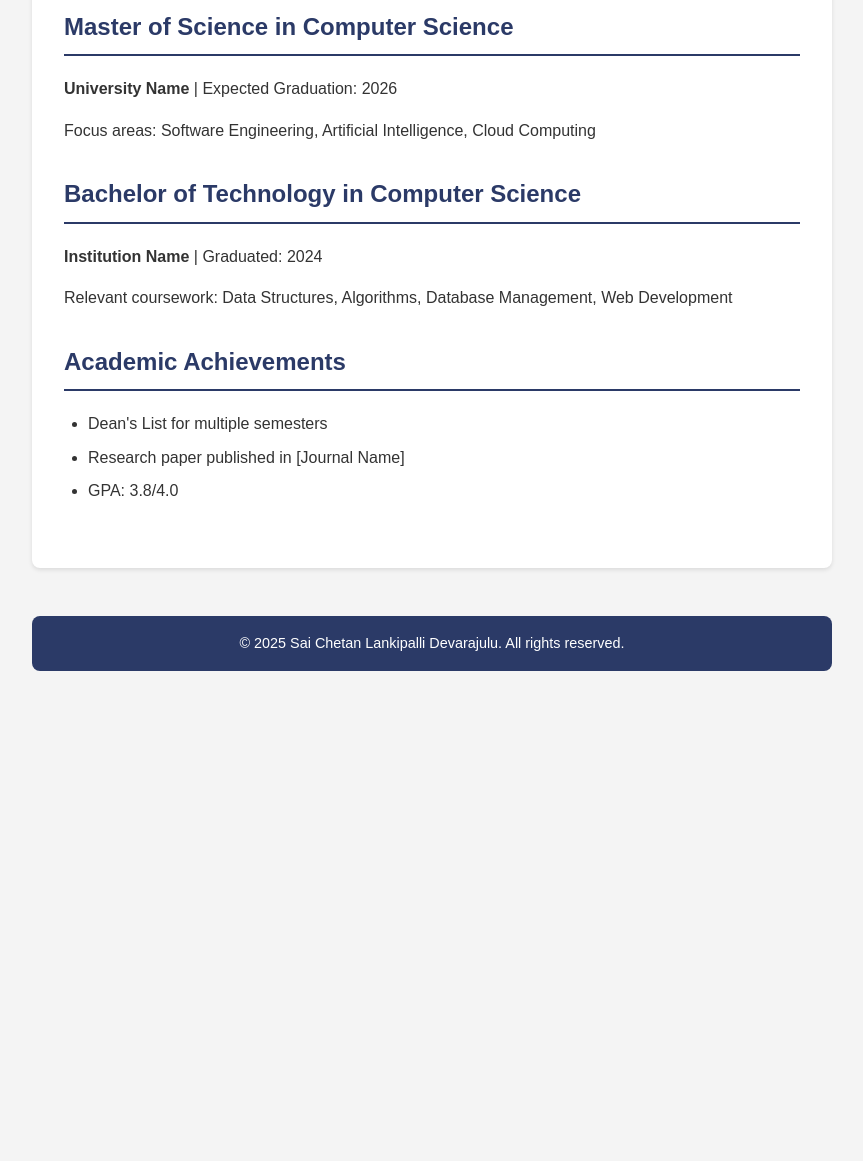
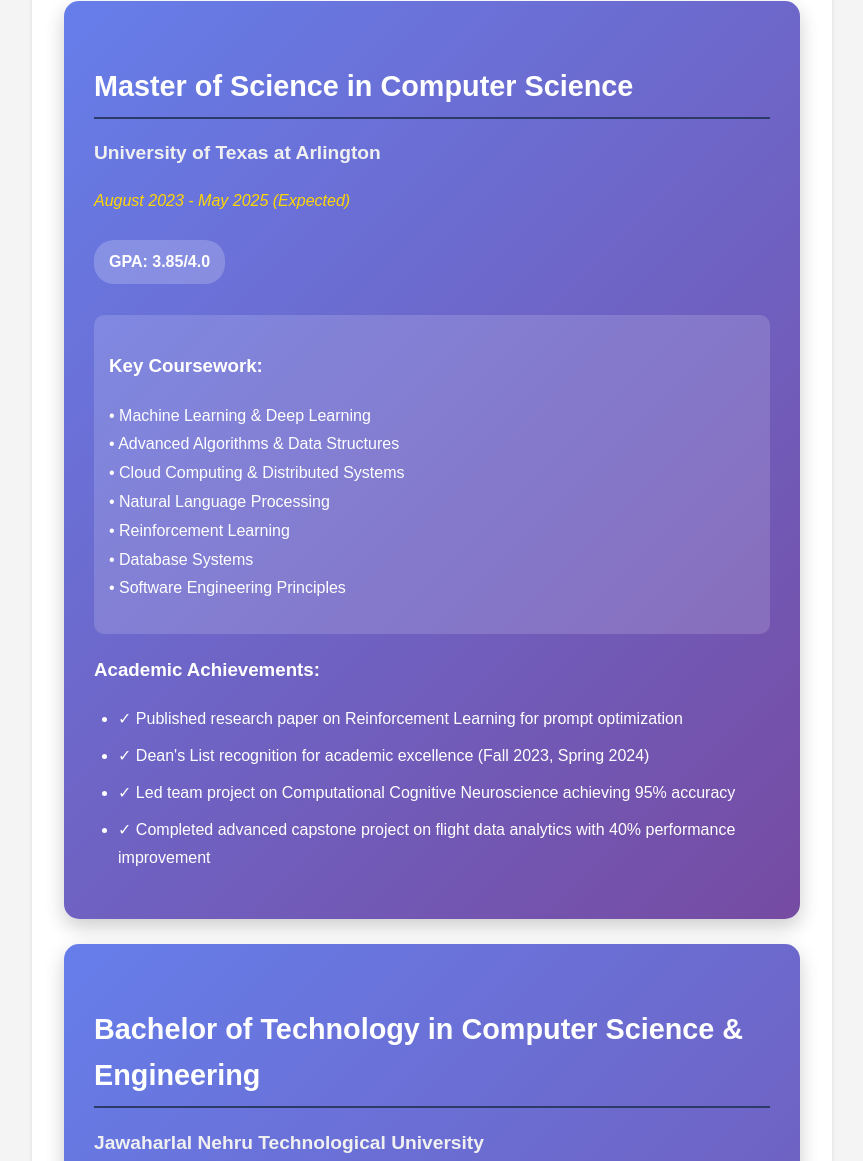
Before and after one commit to SChetanL/resume-website-new, a plain HTML site: page education/index.html in a window 1280 px wide. Shown: the part 329-1490 px from the top of the page, without its empty margins (208-1071 px from the left). Before the commit the page ends 1032 px from the top, so only its background shows below. Drawn offline with Linux system fonts and the light colour scheme.

Commit message:
Update education page with detailed academic achievements and coursework

```diff
--- a/education/index.html
+++ b/education/index.html
@@ -1,15 +1,66 @@
 <!DOCTYPE html>
 <html lang="en">
 <head>
-  <title>Education | Sai Chetan Lankipalli Devarajulu</title>
   <meta charset="UTF-8">
   <meta name="viewport" content="width=device-width, initial-scale=1.0">
+  <title>Education | Sai Chetan Lankipalli Devarajulu</title>
   <link rel="stylesheet" href="/assets/style.css">
+  <style>
+    .education-section {
+      background: linear-gradient(135deg, #667eea 0%, #764ba2 100%);
+      padding: 30px;
+      border-radius: 15px;
+      margin: 25px 0;
+      box-shadow: 0 8px 20px rgba(0,0,0,0.2);
+      transition: transform 0.3s ease;
+    }
+    .education-section:hover {
+      transform: translateY(-5px);
+    }
+    .education-section h2 {
+      color: #fff;
+      margin-bottom: 10px;
+      font-size: 1.8em;
+    }
+    .institution {
+      color: #f0f0f0;
+      font-size: 1.2em;
+      font-weight: 600;
+    }
+    .duration {
+      color: #ffd700;
+      font-style: italic;
+    }
+    .details {
+      color: #fff;
+      line-height: 1.8;
+      margin-top: 15px;
+    }
+    .gpa {
+      background: rgba(255,255,255,0.2);
+      padding: 8px 15px;
+      border-radius: 20px;
+      display: inline-block;
+      margin-top: 10px;
+    }
+    .coursework {
+      background: rgba(255,255,255,0.15);
+      padding: 15px;
+      border-radius: 10px;
+      margin-top: 15px;
+    }
+    .achievements {
+      margin-top: 15px;
+    }
+    .achievements li {
+      margin: 8px 0;
+    }
+  </style>
 </head>
 <body>
   <header>
     <h1>Education</h1>
-    <p>My Academic Background</p>
+    <p>My Academic Journey in Computer Science & AI</p>
   </header>
 
   <nav>
@@ -24,30 +75,78 @@
   </nav>
 
   <main>
-    <section>
+    <section class="education-section">
       <h2>Master of Science in Computer Science</h2>
-      <p><strong>University Name</strong> | Expected Graduation: 2026</p>
-      <p>Focus areas: Software Engineering, Artificial Intelligence, Cloud Computing</p>
+      <p class="institution">University of Texas at Arlington</p>
+      <p class="duration">August 2023 - May 2025 (Expected)</p>
+      <div class="details">
+        <p class="gpa"><strong>GPA: 3.85/4.0</strong></p>
+        <div class="coursework">
+          <h3>Key Coursework:</h3>
+          <p>• Machine Learning & Deep Learning<br>
+          • Advanced Algorithms & Data Structures<br>
+          • Cloud Computing & Distributed Systems<br>
+          • Natural Language Processing<br>
+          • Reinforcement Learning<br>
+          • Database Systems<br>
+          • Software Engineering Principles</p>
+        </div>
+        <div class="achievements">
+          <h3>Academic Achievements:</h3>
+          <ul>
+            <li>✓ Published research paper on Reinforcement Learning for prompt optimization</li>
+            <li>✓ Dean's List recognition for academic excellence (Fall 2023, Spring 2024)</li>
+            <li>✓ Led team project on Computational Cognitive Neuroscience achieving 95% accuracy</li>
+            <li>✓ Completed advanced capstone project on flight data analytics with 40% performance improvement</li>
+          </ul>
+        </div>
+      </div>
     </section>
 
-    <section>
-      <h2>Bachelor of Technology in Computer Science</h2>
-      <p><strong>Institution Name</strong> | Graduated: 2024</p>
-      <p>Relevant coursework: Data Structures, Algorithms, Database Management, Web Development</p>
+    <section class="education-section">
+      <h2>Bachelor of Technology in Computer Science & Engineering</h2>
+      <p class="institution">Jawaharlal Nehru Technological University</p>
+      <p class="duration">August 2019 - May 2023</p>
+      <div class="details">
+        <p class="gpa"><strong>GPA: 3.7/4.0 | First Class with Distinction</strong></p>
+        <div class="coursework">
+          <h3>Core Coursework:</h3>
+          <p>• Data Structures & Algorithms<br>
+          • Object-Oriented Programming (Java, C++)<br>
+          • Database Management Systems<br>
+          • Operating Systems<br>
+          • Computer Networks<br>
+          • Web Technologies (HTML, CSS, JavaScript, React)<br>
+          • Software Testing & Quality Assurance<br>
+          • Artificial Intelligence Fundamentals</p>
+        </div>
+        <div class="achievements">
+          <h3>Undergraduate Achievements:</h3>
+          <ul>
+            <li>✓ Graduated with First Class Distinction (Top 10% of class)</li>
+            <li>✓ Won Best Project Award for innovative web application development</li>
+            <li>✓ Published 2 papers in IEEE conferences on ML applications</li>
+            <li>✓ Active member of Computer Science Society and Coding Club</li>
+            <li>✓ Participated in 5+ hackathons, securing top 3 positions in 2 events</li>
+            <li>✓ Teaching Assistant for Data Structures course (2 semesters)</li>
+          </ul>
+        </div>
+      </div>
     </section>
 
-    <section>
-      <h2>Academic Achievements</h2>
-      <ul>
-        <li>Dean's List for multiple semesters</li>
-        <li>Research paper published in [Journal Name]</li>
-        <li>GPA: 3.8/4.0</li>
-      </ul>
+    <section class="education-section">
+      <h2>Online Learning & Professional Development</h2>
+      <div class="details">
+        <div class="coursework">
+          <h3>Continuous Learning:</h3>
+          <p>• Deep Learning Specialization - Coursera (Andrew Ng)<br>
+          • AWS Certified Solutions Architect - Associate<br>
+          • Advanced Machine Learning with TensorFlow<br>
+          • Full Stack Web Development (MERN Stack)<br>
+          • Python for Data Science and Machine Learning</p>
+        </div>
+      </div>
     </section>
   </main>
-
-  <footer>
-    <p>&copy; 2025 Sai Chetan Lankipalli Devarajulu. All rights reserved.</p>
-  </footer>
 </body>
 </html>
```
